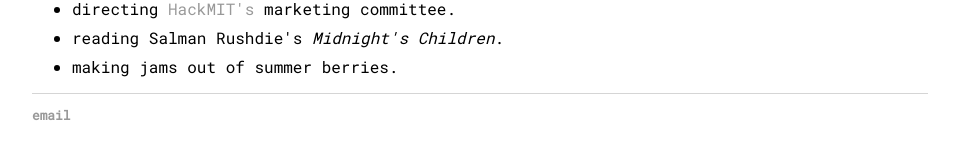
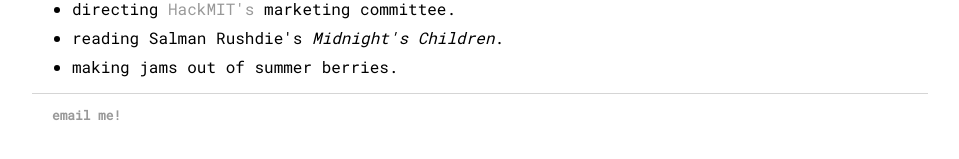
Before and after one commit to nambrath/nambrath.github.io, a Jekyll site: the page built from index.html, in a window 1280 px wide. Shown: the part 369-528 px from the top of the page, without its empty margins (160-1119 px from the left). Built offline with Jekyll 4.4.1, drawn with Linux system fonts in a browser that asks for light colours.

Commit message:
really minor edits
footer padding and email wording

```diff
--- a/_layouts/default.html
+++ b/_layouts/default.html
@@ -18,7 +18,7 @@
 		</div><!-- /.container -->
 		<footer>
     		<ul>
-        		<li><a href="mailto:anjali@mit.edu">email</a></li>
+        		<li><a href="mailto:anjali@mit.edu">email me!</a></li>
 			</ul>
 		</footer>
 	</body>
--- a/css/main.css
+++ b/css/main.css
@@ -47,4 +47,5 @@ p {
 footer {
     border-top: 1px solid #d5d5d5;
     font-size: .8em;
+    padding: 0 0 0 20px;
 }
```
